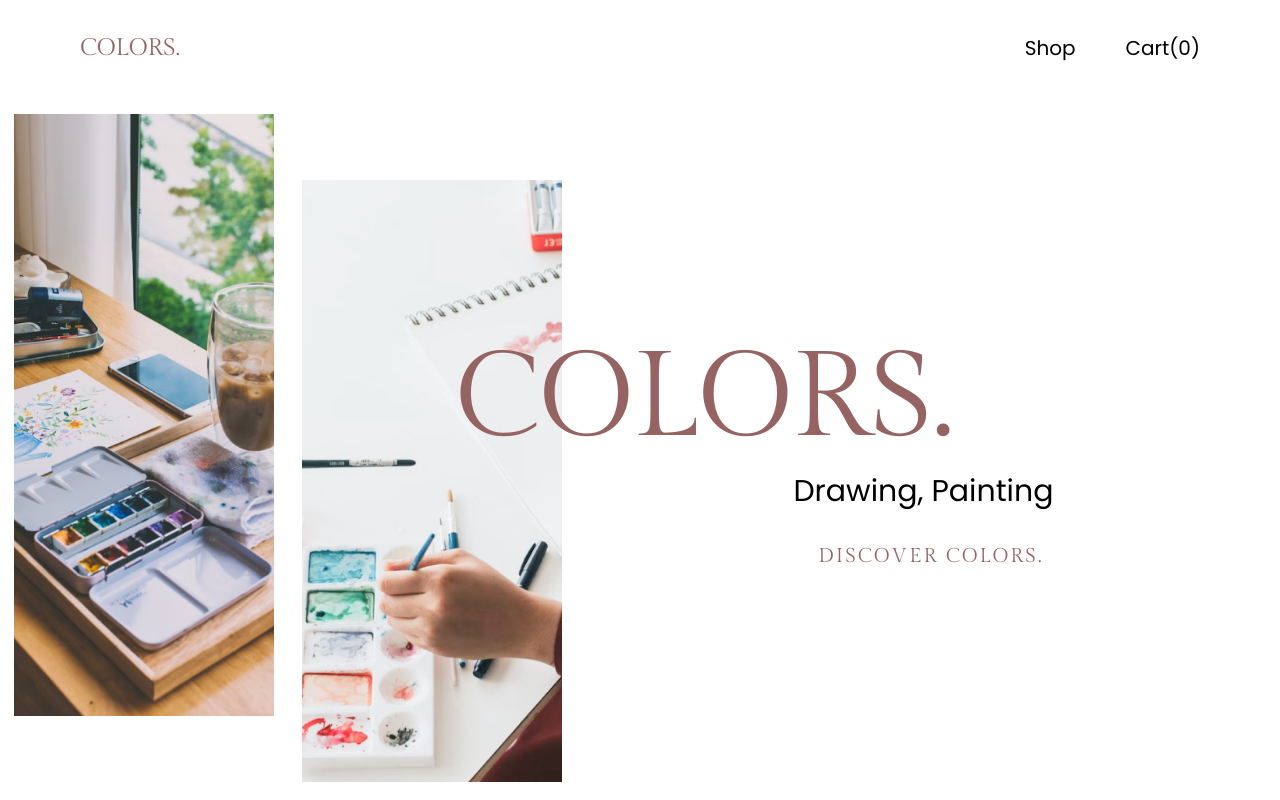
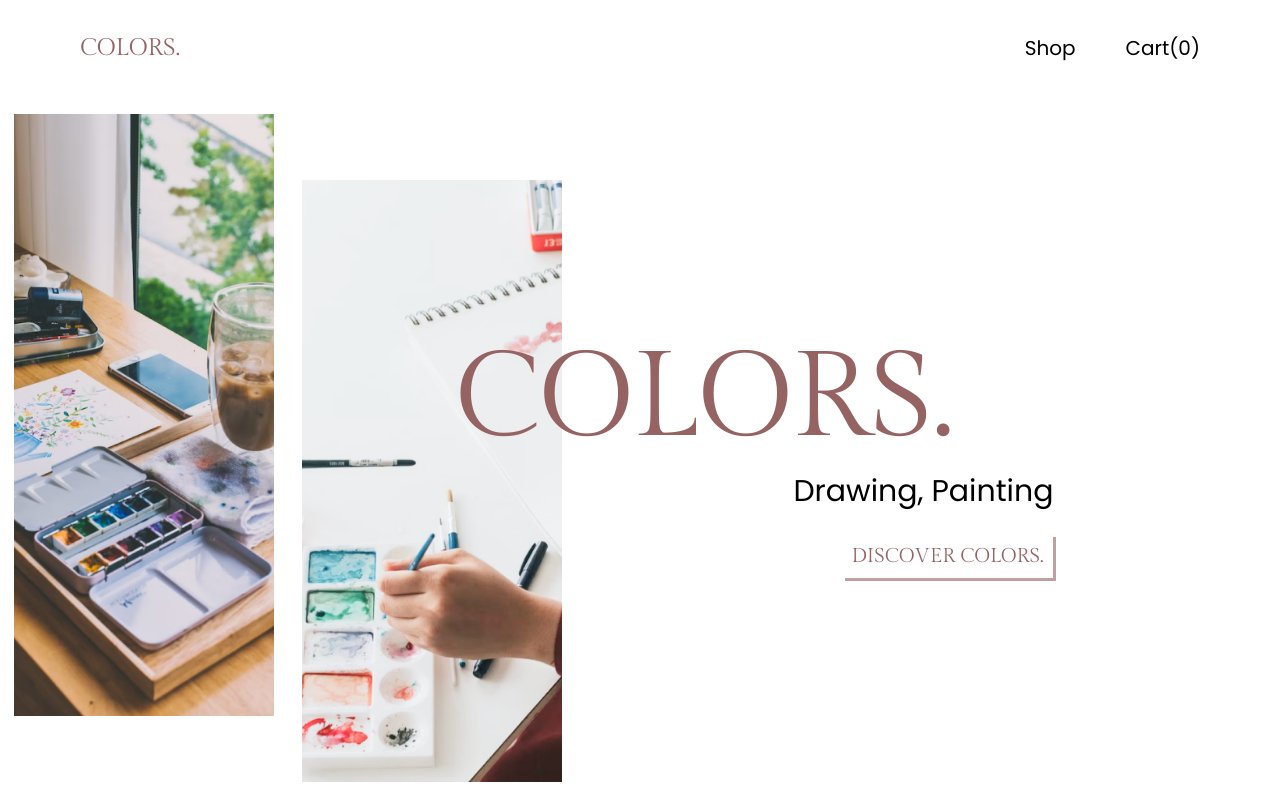
Before and after one commit to Shane99dt/Front-Colors, a React (Create React App) app: page / in a window 1280 px wide. In both pictures the pointer is over the button "DISCOVER COLORS.". Built offline with nearby package versions, Linux system fonts and the light colour scheme.

Commit message:
littles fixes

```diff
--- a/src/styles/App.css
+++ b/src/styles/App.css
@@ -74,7 +74,7 @@ button{
 button:hover{
   background: white;
   color: #966363;
-  letter-spacing: 0.13rem;
+  box-shadow: 3px 3px 0px #9663639b;
 }
 
 .category-button{
```
